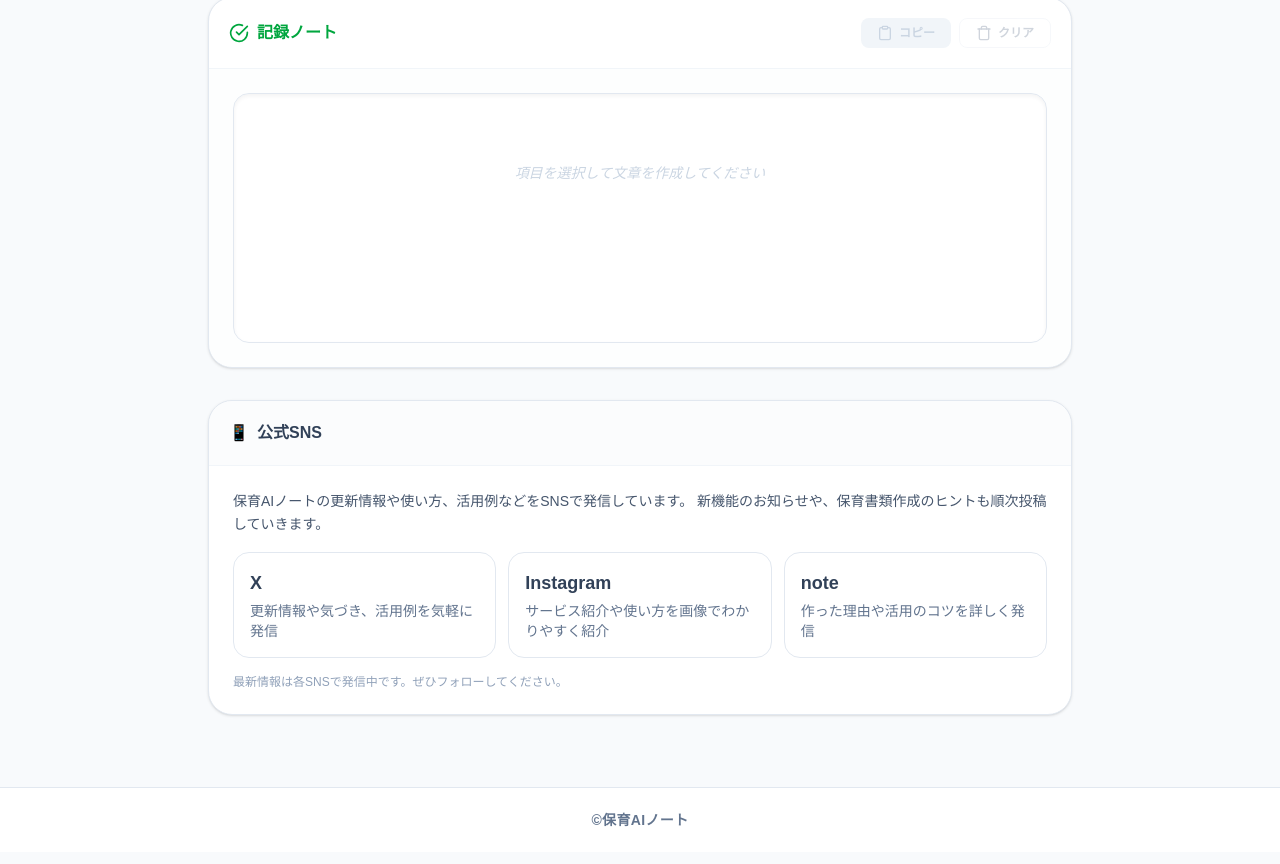
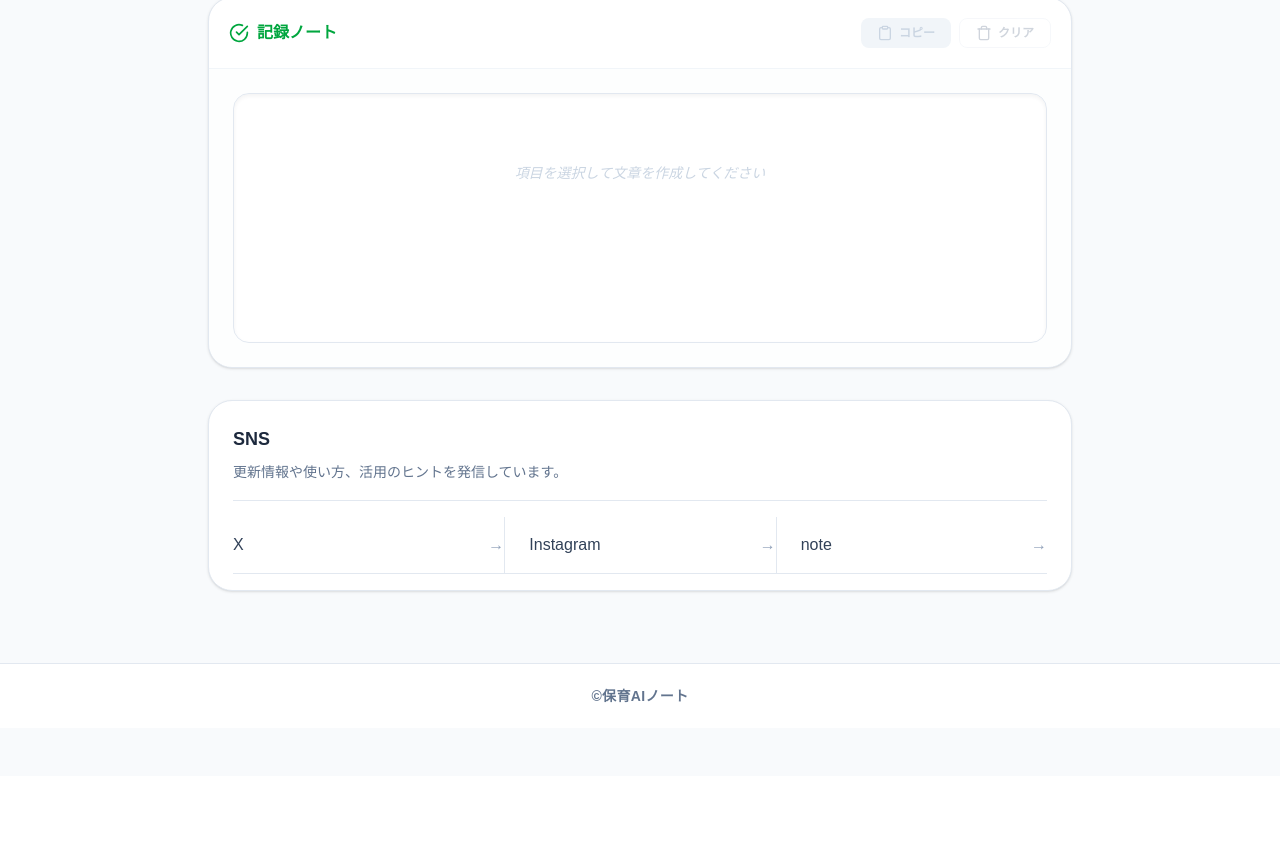
Before and after one commit to tatata-nanana/hoiku-ai-note, a Next.js app: page / in a window 1280 px wide. Shown: the part 865-1729 px from the top of the page. After the commit the page ends 1641 px from the top, so only its background shows below. Built offline with nearby package versions, Linux system fonts and the light colour scheme.

Commit message:
Simplify social section on top page

```diff
--- a/app/page.tsx
+++ b/app/page.tsx
@@ -361,55 +361,46 @@ export default function App() {
         </section>
 
         <section className="bg-white rounded-3xl border border-slate-200 shadow-sm overflow-hidden">
-          <div className="p-5 border-b border-slate-100 bg-slate-50/50 flex items-center gap-2">
-            <span className="text-slate-500">📱</span>
-            <h2 className="font-bold text-slate-700">公式SNS</h2>
+          <div className="px-6 pt-6 pb-4">
+            <h2 className="text-lg font-bold text-slate-800">SNS</h2>
+            <p className="mt-2 text-sm text-slate-500 leading-relaxed">
+              更新情報や使い方、活用のヒントを発信しています。
+            </p>
           </div>
 
-          <div className="p-6 space-y-4">
-            <p className="text-sm leading-relaxed text-slate-600">
-              保育AIノートの更新情報や使い方、活用例などをSNSで発信しています。
-              新機能のお知らせや、保育書類作成のヒントも順次投稿していきます。
-            </p>
+          <div className="px-6">
+            <div className="border-t border-slate-200" />
+          </div>
 
-            <div className="grid grid-cols-1 sm:grid-cols-3 gap-3">
+          <div className="px-6 py-4">
+            <div className="grid grid-cols-1 sm:grid-cols-3 gap-0">
               <a
                 href="https://x.com/hoiku_ai_note"
                 rel="noopener noreferrer"
-                className="block rounded-2xl border border-slate-200 p-4 hover:border-orange-200 hover:bg-orange-50 transition"
+                className="flex items-center justify-between py-4 border-b border-slate-200 text-slate-700 hover:text-orange-600 transition"
               >
-                <div className="text-lg font-bold text-slate-700">X</div>
-                <p className="mt-1 text-sm text-slate-500">
-                  更新情報や気づき、活用例を気軽に発信
-                </p>
+                <span className="font-medium">X</span>
+                <span className="text-slate-400">→</span>
               </a>
 
               <a
                 href="https://www.instagram.com/hoiku_ai_note"
                 rel="noopener noreferrer"
-                className="block rounded-2xl border border-slate-200 p-4 hover:border-orange-200 hover:bg-orange-50 transition"
+                className="flex items-center justify-between py-4 border-b sm:border-l sm:pl-6 border-slate-200 text-slate-700 hover:text-orange-600 transition"
               >
-                <div className="text-lg font-bold text-slate-700">Instagram</div>
-                <p className="mt-1 text-sm text-slate-500">
-                  サービス紹介や使い方を画像でわかりやすく紹介
-                </p>
+                <span className="font-medium">Instagram</span>
+                <span className="text-slate-400">→</span>
               </a>
 
               <a
                 href="https://note.com/hoiku_ai_note"
                 rel="noopener noreferrer"
-                className="block rounded-2xl border border-slate-200 p-4 hover:border-orange-200 hover:bg-orange-50 transition"
+                className="flex items-center justify-between py-4 border-b sm:border-l sm:pl-6 border-slate-200 text-slate-700 hover:text-orange-600 transition"
               >
-                <div className="text-lg font-bold text-slate-700">note</div>
-                <p className="mt-1 text-sm text-slate-500">
-                  作った理由や活用のコツを詳しく発信
-                </p>
+                <span className="font-medium">note</span>
+                <span className="text-slate-400">→</span>
               </a>
             </div>
-
-            <p className="text-xs text-slate-400">
-              最新情報は各SNSで発信中です。ぜひフォローしてください。
-            </p>
           </div>
         </section>
       </main>
```
